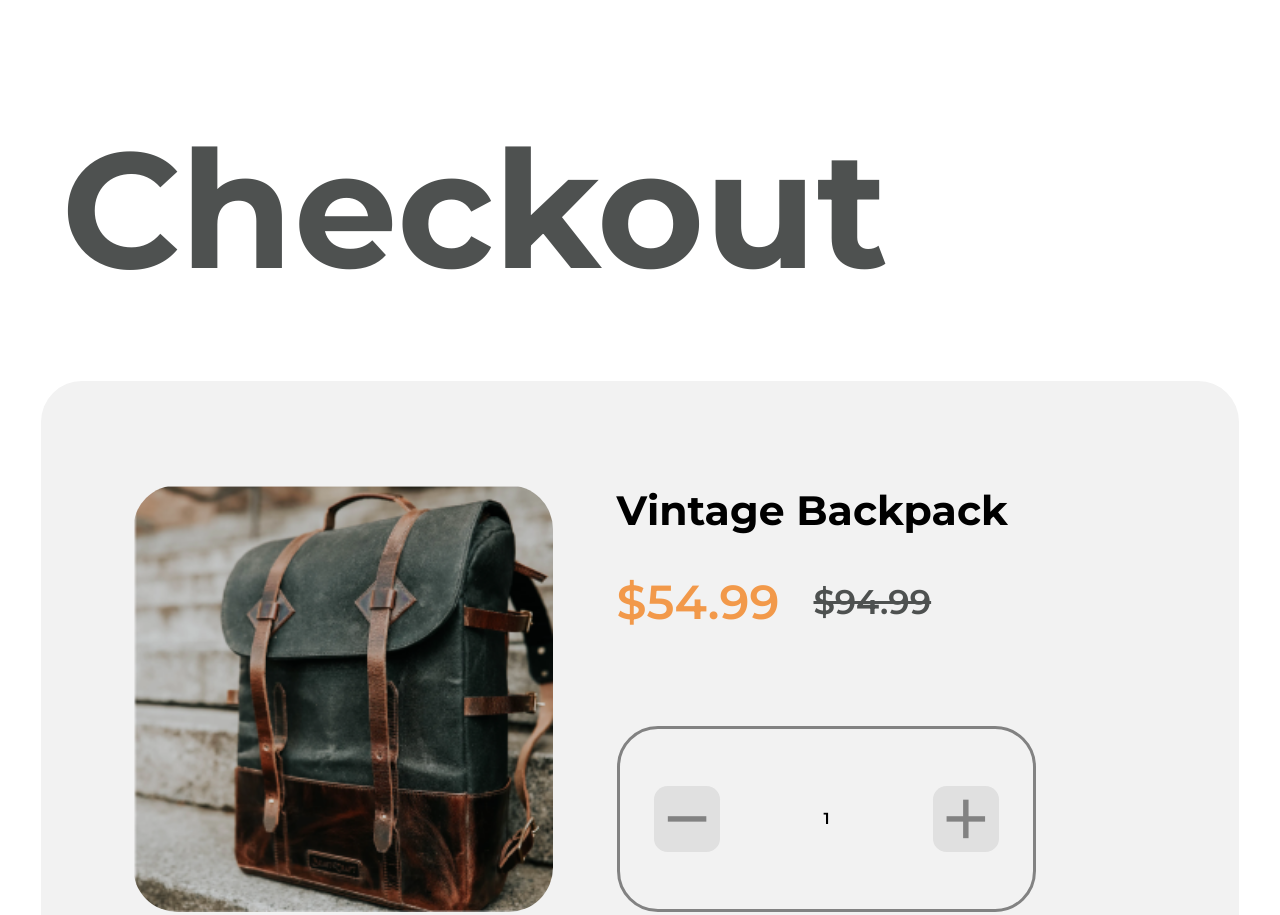
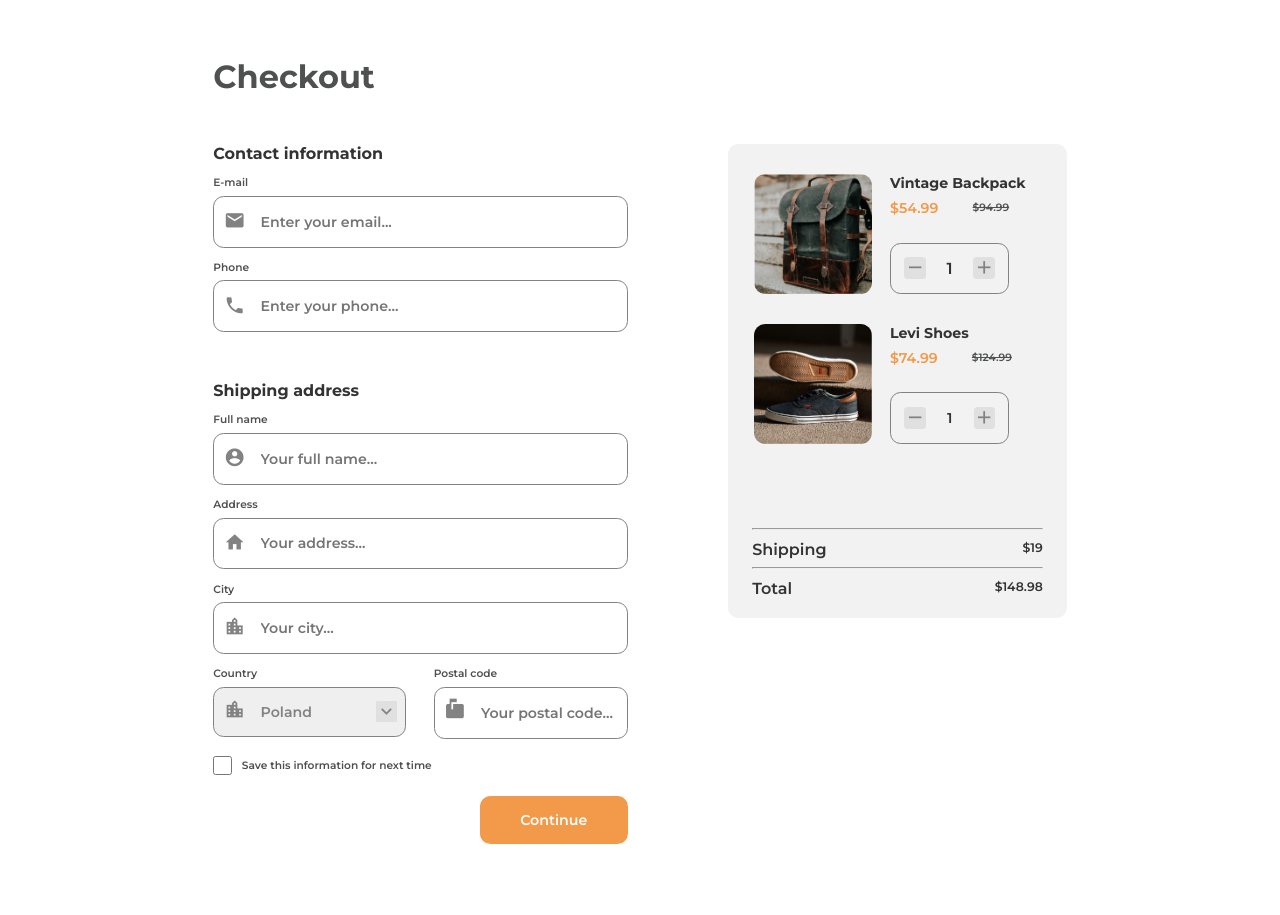
Before and after one commit to spaprocki/checkout-page, a plain HTML site: page index.html in a window 1280 px wide. Shown: the top 915 px of the page. Drawn offline with Linux system fonts and the light colour scheme.

Commit message:
Finished desktop-style

```diff
--- a/desktop-style.css
+++ b/desktop-style.css
@@ -0,0 +1,179 @@
+@media only screen and (min-width: 768px) {
+
+      #site-wrapper {
+          width: 66.67vw;
+      }
+
+      h1{
+        margin-top: 4.44vw;
+        margin-left: 0vw;
+        font-size: 2.5vw;
+        height: 3vw;
+      }
+
+      main {
+        flex-direction: row;
+        column-gap: 7.85vw;
+      }
+
+      h2 {
+        margin-top: 3.81vw;
+        font-size: 1.25vw;
+      }
+
+      label {
+        margin-top: 1.04vw;
+        height: 1.04vw;
+        font-size: 0.83vw;
+      }
+
+      input,  select {
+        margin-top: 0.49vw;
+        height: 3.89vw;
+        width: 28.6vw;
+        border-width: 0.07vw;
+        border-radius: 0.83vw;
+        padding-left: 3.61vw;
+        font-size: 1.11vw;
+      }
+
+      input[type=checkbox] {
+        margin-top: 1.39vw;
+        height: 1.46vw;
+        width: 1.46vw;
+        border-radius: 0.27vw;
+      }
+
+      input[type=submit] {
+        margin-top: 1.6vw;
+        margin-left: 20.83vw;
+        height: 3.75vw;
+        width: 11.53vw;
+        border-radius: 0.83vw;
+        font-size: 1.11vw;
+      }
+
+      .input-container span {
+        font-size: 1.67vw;
+        left: 0.83vw;
+        top: 2.64vw;
+      }
+
+      #country-and-postal-code {
+        column-gap: 2.15vw;
+      }
+
+      #country-and-postal-code span {
+        top: 3.54vw;
+      }
+
+      #country-and-postal-code select {
+        width: 15.07vw;
+      }
+
+      #country-and-postal-code input {
+        width: 11.4vw;
+      }
+
+      #country-and-postal-code #arrow-down {
+        top: 3.68vw;
+        left: 12.7vw;
+        font-size: 1.67vw;
+        border-radius: 0.07vw;
+      }
+
+      #save-information-container {
+        margin-top: 1.39vw;
+        align-items: center;
+      }
+
+      #save-information-container label {
+        margin-left: 0.76vw;
+      }
+
+      #basket {
+        margin-top: 3.81vw;
+        border-radius: 0.83vw;
+        width: 100%;
+        height: fit-content;
+      }
+
+      li {
+        margin-top: 2.33vw;
+        margin-left: 2vw;
+        column-gap: 1.4vw;
+      }
+
+      img {
+        height: 9.375vw;
+        width: auto;
+        border-radius: 0.9vw;
+      }
+
+      h3 {
+        font-size: 1.11vw;
+        height: 1.54vw;
+      }
+
+      .prices {
+        margin-top: 0.42vw;
+      }
+
+      .new-price {
+        font-size: 1.11vw;
+      }
+
+      .old-price {
+        margin-left: 2.67vw;
+        font-size: 0.83vw;
+      }
+
+      .quantity-box {
+        width: 9.32vw;
+        border-width: 0.07vw;
+        border-radius: 0.83vw;
+        padding: 1.09vw 1.05vw;
+      }
+
+      #quantity {
+        font-size: 1.11vw;
+      }
+
+      button {
+        width: 1.67vw;
+        height: 1.67vw;
+        border-radius: 0.28vw;
+      }
+
+      .quantity-box button span {
+        font-size: 1.67vw;
+      }
+
+      #summary-container {
+        width: 22.7vw;
+        margin: 6.62vw auto 0.97vw auto;
+      }
+
+      .summary {
+        margin-top: 0.75vw;
+        height: 2.13vw;
+      }
+
+      .summary-text {
+        font-size: 1.25vw;
+    }
+
+    .summary-value {
+        font-size: 0.97vw;
+    }
+
+      footer {
+        margin-top: 11vw;
+        margin-bottom: 1.67vw;
+        font-size: 0.97vw;
+      }
+
+
+
+
+}
--- a/index.html
+++ b/index.html
@@ -16,11 +16,15 @@
       href="https://devchallenges.io/"
     />
 
-    <link rel="preconnect" href="https://fonts.googleapis.com">
-<link rel="preconnect" href="https://fonts.gstatic.com" crossorigin>
-<link href="https://fonts.googleapis.com/css2?family=Montserrat:wght@600;700&display=swap" rel="stylesheet">
+    <link rel="preconnect" href="https://fonts.googleapis.com" />
+    <link rel="preconnect" href="https://fonts.gstatic.com" crossorigin />
+    <link
+      href="https://fonts.googleapis.com/css2?family=Montserrat:wght@600;700&display=swap"
+      rel="stylesheet"
+    />
 
     <link href="style.css" rel="stylesheet" />
+    <link href="desktop-style.css" rel="stylesheet" />
 
     <link
       href="https://fonts.googleapis.com/icon?family=Material+Icons"
@@ -36,32 +40,33 @@
       </header>
       <main>
         <div id="information">
-          <div id="contact">
+          <div id="contact-information">
             <h2>Contact information</h2>
             <form>
               <div class="input-container">
                 <label for="email">E-mail</label>
                 <span class="material-icons">email</span>
                 <input
-                  type="text"
-                  id="email"
+                  type="email"
                   name="email"
-                  value="Enter your email..."
+                  placeholder="Enter your email..."
+                  required
                 />
               </div>
               <div class="input-container">
-                <label for="phone">Phone</label>
+                <label for="tel">Phone</label>
                 <span class="material-icons">phone</span>
                 <input
-                  type="text"
-                  id="phone"
-                  name="phone"
-                  value="Enter your phone..."
+                  type="tel"
+                  name="tel"
+                  placeholder="Enter your phone..."
+                  pattern="[0-9]{3}-[0-9]{2}-[0-9]{3}"
+                  required
                 />
               </div>
             </form>
           </div>
-          <div id="address">
+          <div id="shipping-address">
             <h2>Shipping address</h2>
             <form>
               <div class="input-container">
@@ -69,9 +74,9 @@
                 <span class="material-icons">account_circle</span>
                 <input
                   type="text"
-                  id="full-name"
                   name="full-name"
-                  value="Your full name..."
+                  placeholder="Your full name..."
+                  required
                 />
               </div>
               <div class="input-container">
@@ -79,23 +84,33 @@
                 <span class="material-icons">home</span>
                 <input
                   type="text"
-                  id="address"
                   name="address"
-                  value="Your address..."
+                  placeholder="Your address..."
+                  required
                 />
               </div>
               <div class="input-container">
                 <label for="city">City</label>
                 <span class="material-icons">location_city</span>
-                <input type="text" id="city" name="city" value="Your city..." />
+                <input
+                  type="text"
+                  name="city"
+                  placeholder="Your city..."
+                  required
+                />
               </div>
               <div id="country-and-postal-code">
                 <div id="select-container" class="input-container">
                   <label for="country">Country</label>
                   <span class="material-icons">location_city</span>
-                  <span id="arrow-down" class="material-icons">keyboard_arrow_down</span>
-
-                  <select id="country" name="country" value="Your country...">
+                  <span id="arrow-down" class="material-icons"
+                    >keyboard_arrow_down</span
+                  >
+                  <select
+                    name="country"
+                    placeholder="Your country..."
+                    required
+                  >
                     <option value="Poland">Poland</option>
                     <option value="Great Britain">Great Britain</option>
                     <option value="Pakistan">Pakistan</option>
@@ -106,18 +121,22 @@
                   <label for="postal-code">Postal code</label>
                   <span class="material-icons">markunread_mailbox</span>
                   <input
-                    type="text"
-                    id="postal-code"
+                    type="tel"
                     name="postal-code"
-                    value="Your postal code..."
+                    placeholder="Your postal code..."
+                    pattern="[0-9]{2}-[0-9]{3}"
+                    required
                   />
                 </div>
               </div>
               <div id="save-information-container">
-                <input type="checkbox" id="save-information" name="save-information"/>
                 <label for="save-information">Save this information for next time</label>
+                <input
+                  type="checkbox"
+                  name="save-information"
+                  required
+                />
               </div>
-
               <input type="submit" value="Continue" />
             </form>
           </div>
@@ -126,43 +145,41 @@
           <ul>
             <li>
               <img src="images/photo1.png" alt="An image of a backpack" />
-              <div class="description">
+              <div class="product-description">
                 <h3>Vintage Backpack</h3>
                 <div class="prices">
                   <p class="new-price">$54.99</p>
                   <p class="old-price">$94.99</p>
                 </div>
                 <div class="quantity-box">
-                <button class="inc-dec-button">
+                  <button>
                     <span class="material-icons">remove</span>
                   </button>
                   <p class="quantity">1</p>
-                <button class="inc-dec-button">
+                  <button>
                     <span class="material-icons">add</span>
                   </button>
                 </div>
               </div>
-
             </li>
             <li>
               <img src="images/photo2.png" alt="An image of a pair of shoes" />
-              <div class="description">
+              <div class="product-description">
                 <h3>Levi Shoes</h3>
                 <div class="prices">
                   <p class="new-price">$74.99</p>
                   <p class="old-price">$124.99</p>
                 </div>
                 <div class="quantity-box">
-                <button class="inc-dec-button">
+                  <button>
                     <span class="material-icons">remove</span>
                   </button>
-                <p class="quantity">1</p>
-                <button class="inc-dec-button">
+                  <p id="quantity">1</p>
+                  <button>
                     <span class="material-icons">add</span>
                   </button>
                 </div>
               </div>
-
             </li>
           </ul>
           <div id="summary-container">
@@ -177,7 +194,6 @@
               <p class="summary-value">$148.98</p>
             </div>
           </div>
-
         </div>
       </main>
       <footer>created by <u>spaprocki</u> - devChallenges.io</footer>
--- a/style.css
+++ b/style.css
@@ -14,6 +14,7 @@ body {
   font-family: Montserrat;
   font-style: normal;
   font-weight: 600;
+  color: #333333;
 }
 
 #site-wrapper {
@@ -21,7 +22,7 @@ body {
     margin: auto;
 }
 
-header {
+h1{
   margin-top: 8.53vw;
   margin-left: 1.6vw;
   font-size: 6.4vw;
@@ -34,11 +35,6 @@ main {
 }
 
 #information {
-  display: flex;
-  flex-direction: column;
-}
-
-#contact {
   display: flex;
   flex-direction: column;
 }
@@ -61,17 +57,38 @@ label {
   position: relative;
 }
 
-input[type=text], select {
+input,  select {
   margin-top: 1.4vw;
   display: block;
   height: 10.6vw;
   width: 82.7vw;
-  border: #828282 1px solid;
+  border: #828282 0.26vw solid;
   border-radius: 3.2vw;
   padding-left: 10.6vw;
   font-size: 3.2vw;
   color: #828282;
   font-family: Montserrat;
+}
+
+input[type=checkbox] {
+  margin-top: 4.61vw;
+  height: 4vw;
+  width: 4vw;
+  border-radius: 1vw;
+}
+
+input[type=submit] {
+  margin-top: 5.33vw;
+  margin-left: 48.27vw;
+  height: 14.4vw;
+  width: 44.27vw;
+  border-radius: 3.2vw;
+  background-color: #F2994A;
+  color: #FFFFFF;
+  font-size: 4.27vw;
+  border: none;
+  text-align: center;
+  padding-left: 0vw;
 }
 
 .input-container span {
@@ -88,7 +105,7 @@ input[type=text], select {
   column-gap: 6.2vw;
 }
 
-#country-and-postal-code .input-container span {
+#country-and-postal-code span {
   top: 10.41vw;
 }
 
@@ -109,21 +126,12 @@ input[type=text], select {
   border-radius: 1vw;
 }
 
-input[type=checkbox] {
-  margin-top: 4.61vw;
-  display: block;
-  height: 4vw;
-  width: 4vw;
-  border: #828282 1px solid;
-  border-radius: 1vw;
-  color: #828282;
-}
-
 #save-information-container {
   margin-top: 4.4vw;
   display: flex;
-  flex-direction: row;
+  flex-direction: row-reverse;
   align-items: flex-start;
+  justify-content: flex-end;
 }
 
 #save-information-container input {
@@ -133,18 +141,6 @@ input[type=checkbox] {
 #save-information-container label {
   margin-top: 0vw;
   margin-left: 2vw;
-}
-
-input[type=submit] {
-  margin-top: 5.33vw;
-  margin-left: 48.27vw;
-  height: 14.4vw;
-  width: 44.27vw;
-  border-radius: 3.2vw;
-  background-color: #F2994A;
-  color: #FFFFFF;
-  font-size: 4.27vw;
-  border: none;
 }
 
 #basket {
@@ -174,7 +170,7 @@ img {
   border-radius: 3.47vw;
 }
 
-.description {
+.product-description {
   display: flex;
   flex-direction: column;
 }
@@ -217,24 +213,26 @@ h3 {
   padding: 4.432vw 2.7vw 4.432vw 2.7vw;
 }
 
-.inc-dec-button {
+#quantity {
+  font-size: 4.27vw;
+}
+
+button {
   width: 5.17vw;
   height: 5.17vw;
-
   border-radius: 1.06vw;
   background-color: #E0E0E0;
   color: #828282;
   border: none;
 }
 
-.inc-dec-button span {
+.quantity-box button span {
   font-size: 5.17vw;
 }
 
 #summary-container {
   display: flex;
   flex-direction: column;
-  margin-top: 23.24vw;
   width: 80vw;
   margin: 23.24vw auto 5.33vw auto;
 }
```
Lines whose indentation alone changed are shown as unchanged.
